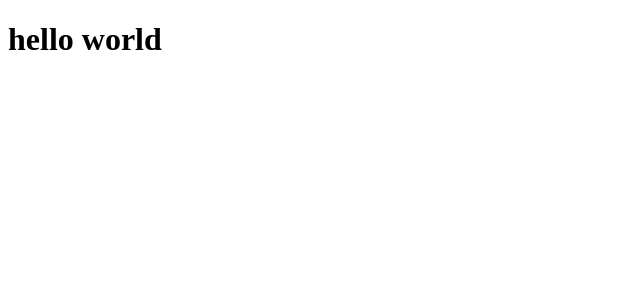
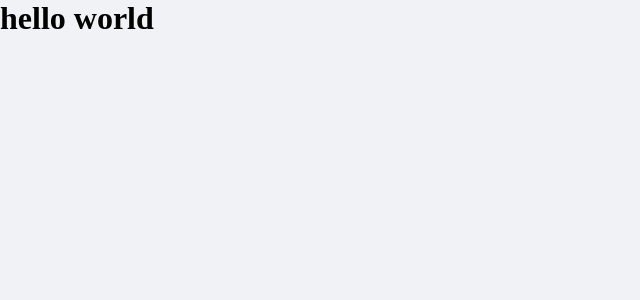
Before and after one commit to JoaoVitorBitencourt/dtmoney, a React (Create React App) app: page / in a window 1280 px wide. Shown: the top 300 px of the page, without its empty margins (0-640 px from the left). Built offline with nearby package versions, Linux system fonts and the light colour scheme.

Commit message:
adicionado novas fontes e styled components

```diff
--- a/package.json
+++ b/package.json
@@ -6,6 +6,7 @@
     "react": "^18.1.0",
     "react-dom": "^18.1.0",
     "react-scripts": "5.0.1",
+    "styled-components": "^5.3.5",
     "web-vitals": "^2.1.4"
   },
   "devDependencies": {
@@ -16,6 +17,7 @@
     "@types/node": "^16.11.36",
     "@types/react": "^18.0.9",
     "@types/react-dom": "^18.0.5",
+    "@types/styled-components": "^5.1.25",
     "typescript": "^4.6.4"
   },
   "scripts": {
--- a/public/index.html
+++ b/public/index.html
@@ -1,10 +1,17 @@
 <!DOCTYPE html>
 <html lang="en">
   <head>
+    <link rel="preconnect" href="https://fonts.gstatic.com" crossorigin>
+    <link rel="preconnect" href="https://fonts.googleapis.com">
+
     <meta charset="utf-8" />
     <meta name="viewport" content="width=device-width, initial-scale=1" />
 
+    <link rel="shortcut icon" href="favicon.png" type="image/x-icon">
+
     <title>dtmoney</title>
+
+    <link href="https://fonts.googleapis.com/css2?family=Poppins:wght@400;600&display=swap" rel="stylesheet">
   </head>
   <body>
     <noscript>You need to enable JavaScript to run this app.</noscript>
--- a/src/App.tsx
+++ b/src/App.tsx
@@ -1,7 +1,10 @@
+import { GlobalStyle } from "./styles/global";
+
 export function App() {
   return (
     <div className="App">
       <h1>hello world</h1>
+      <GlobalStyle />
     </div>
   );
 }
--- /dev/null
+++ b/src/styles/global.ts
@@ -0,0 +1,56 @@
+import { createGlobalStyle } from "styled-components";
+
+export const GlobalStyle = createGlobalStyle`
+    :root {
+        --background: #f0f2f5;
+        --red: #e52e4d;
+        --blue: #5429cc;
+
+        --blue-light: #6933ff;
+
+        --text-title: #363f5f;
+        --text-body: #969cb3;
+
+        --background: #f0f2f5;
+        --shape: #ffffff;
+    }
+
+    * {
+        margin: 0;
+        padding: 0;
+        box-sizing: border-box;
+    }
+
+    html {
+        @media (max-width: 1080px) {
+            font-size: 93.75%;
+        }
+
+        @media (max-width: 720px) {
+            font-size: 87.5%;
+        }
+    }
+
+    body {
+        background: var(--background);
+        -webkit-font-smoothing: antialiased;
+    }
+
+    border, input, textarea, button {
+        font-family: 'Poppins', sans-serif;
+        font-weight: 400;
+    }
+
+    h1, h2, h3, h4, h5, h6, strong {
+        font-weight: 600;
+    }
+
+    button {
+        cursor: pointer;
+    }
+
+    [disabled] {
+        opacity: 0.6;
+        cursor: not-allowed;
+    }
+`
```
Also changed, not shown: 1 other file (tests, documents, lock files or other folders).
